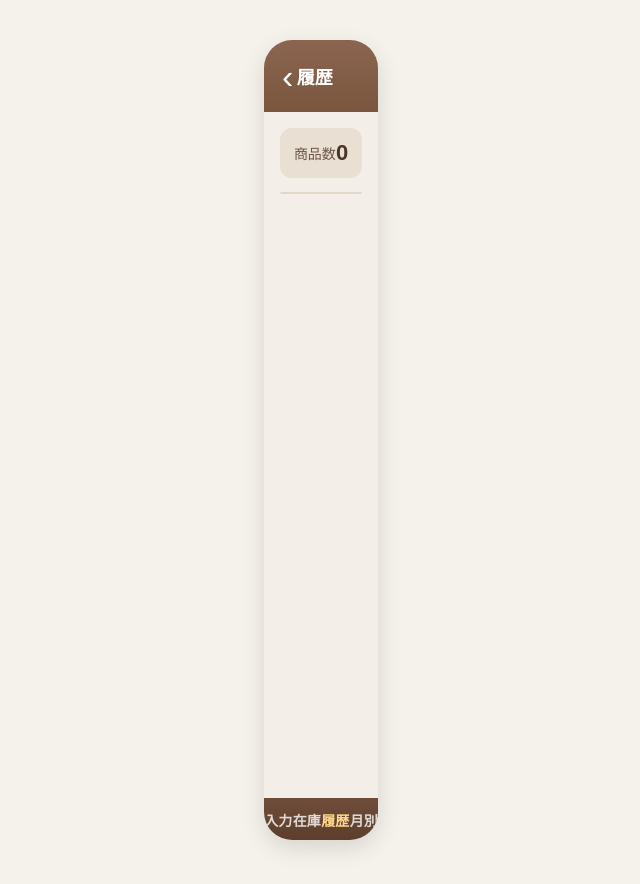
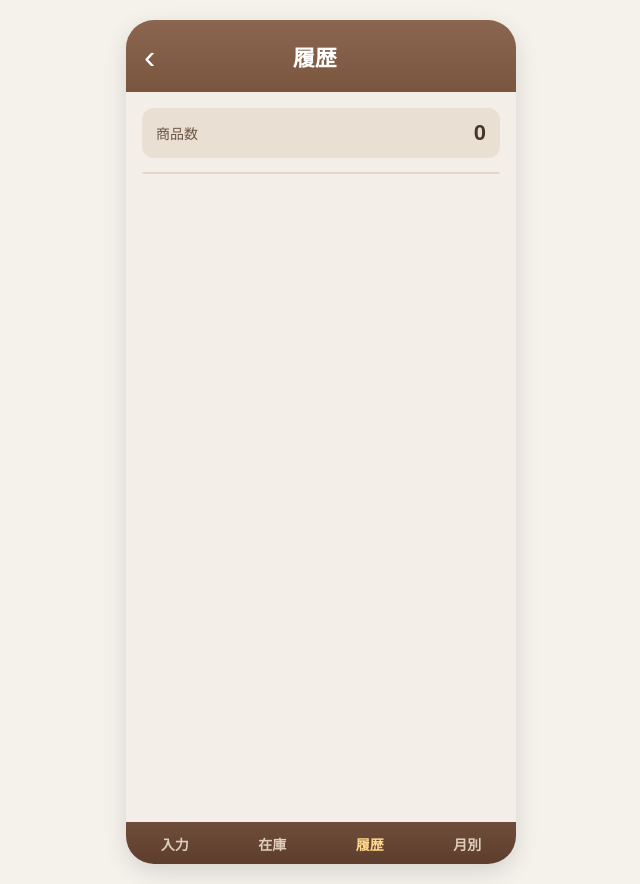
Before and after one commit to unooo4-spec/myflask-app, a Flask app: page /history in a window 1280 px wide. Shown: the whole page, without its empty margins (319-959 px from the left). Before the commit the page ends 851 px from the top, so only its background shows below. Run offline with Flask 3, Linux system fonts and the light colour scheme; data that the repository does not hold is empty.

Commit message:
Update style.css

```diff
--- a/static/style.css
+++ b/static/style.css
@@ -1,37 +1,55 @@
 body {
     margin: 0;
     padding: 0;
-    font-family: sans-serif;
-    background: #f3f0eb;
+    font-family: "Hiragino Sans", "Yu Gothic", sans-serif;
+    background: #f5f1eb;
+    color: #4b3428;
     display: flex;
     justify-content: center;
     padding: 20px 0;
 }
 
-.phone {
+.phone-frame {
     width: 390px;
     min-height: 844px;
-    background: #f7f3ef;
+    background: #f3eee7;
     border-radius: 28px;
     overflow: hidden;
-    box-shadow: 0 4px 16px rgba(0,0,0,0.15);
+    box-shadow: 0 8px 24px rgba(0, 0, 0, 0.12);
     position: relative;
 }
 
-.app-header {
-    background: #8b6a52;
+.top-bar {
+    height: 72px;
+    background: linear-gradient(180deg, #8b654f, #7a563f);
     color: white;
-    text-align: center;
-    padding: 16px;
+    display: flex;
+    align-items: center;
+    justify-content: space-between;
+    padding: 0 18px;
+    box-sizing: border-box;
 }
 
-.app-header h1 {
+.top-bar h1 {
     margin: 0;
     font-size: 22px;
+    font-weight: 700;
+}
+
+.back-button {
+    color: white;
+    text-decoration: none;
+    font-size: 34px;
+    line-height: 1;
+}
+
+.top-bar-space {
+    width: 24px;
 }
 
 .content {
     padding: 16px 16px 90px;
+    box-sizing: border-box;
 }
 
 .card {
@@ -39,10 +57,11 @@ body {
     padding: 16px;
     border-radius: 12px;
     margin-bottom: 16px;
-    box-shadow: 0 2px 8px rgba(0,0,0,0.08);
+    box-shadow: 0 2px 8px rgba(0, 0, 0, 0.08);
 }
 
-input, select {
+input,
+select {
     width: 100%;
     padding: 10px;
     margin-top: 6px;
@@ -50,6 +69,8 @@ input, select {
     border-radius: 8px;
     border: 1px solid #ccc;
     box-sizing: border-box;
+    font-size: 16px;
+    background: white;
 }
 
 button {
@@ -60,6 +81,7 @@ button {
     border: none;
     border-radius: 10px;
     font-size: 16px;
+    cursor: pointer;
 }
 
 .list-item {
@@ -70,45 +92,9 @@ button {
     display: flex;
     justify-content: space-between;
     align-items: center;
-    box-shadow: 0 2px 8px rgba(0,0,0,0.08);
+    box-shadow: 0 2px 8px rgba(0, 0, 0, 0.08);
 }
 
-.status {
-    padding: 4px 10px;
-    border-radius: 999px;
-    color: white;
-    font-size: 13px;
-    font-weight: bold;
-}
-
-.danger {
-    background: #d9534f;
-}
-
-.warning {
-    background: #f0ad4e;
-}
-
-.safe {
-    background: #5cb85c;
-}
-
-.bottom-nav {
-    position: absolute;
-    bottom: 0;
-    width: 100%;
-    background: #6f4e37;
-    display: flex;
-    justify-content: space-around;
-    padding: 10px 0;
-}
-
-.bottom-nav a {
-    color: white;
-    text-decoration: none;
-    font-size: 14px;
-    font-weight: bold;
-}
 .status {
     padding: 4px 10px;
     border-radius: 999px;
@@ -138,56 +124,6 @@ button {
     border-radius: 6px;
     text-decoration: none;
     font-size: 12px;
-}
-
-body {
-    margin: 0;
-    font-family: "Hiragino Sans", "Yu Gothic", sans-serif;
-    background: #f5f1eb;
-    color: #4b3428;
-}
-
-.phone-frame {
-    max-width: 390px;
-    margin: 20px auto;
-    min-height: 100vh;
-    background: #f3eee7;
-    border-radius: 28px;
-    overflow: hidden;
-    box-shadow: 0 8px 24px rgba(0, 0, 0, 0.12);
-    position: relative;
-}
-
-.top-bar {
-    height: 72px;
-    background: linear-gradient(180deg, #8b654f, #7a563f);
-    color: white;
-    display: flex;
-    align-items: center;
-    justify-content: space-between;
-    padding: 0 18px;
-}
-
-.top-bar h1 {
-    margin: 0;
-    font-size: 18px;
-    font-weight: 700;
-}
-
-.back-button {
-    color: white;
-    text-decoration: none;
-    font-size: 34px;
-    line-height: 1;
-}
-
-.top-bar-space {
-    width: 24px;
-}
-
-.content {
-    padding: 16px;
-    padding-bottom: 90px;
 }
 
 .history-summary {
@@ -269,15 +205,30 @@ body {
     padding: 12px 0 10px;
 }
 
+.bottom-nav a,
 .nav-item {
     color: #f4e7d3;
     text-decoration: none;
     font-size: 14px;
     font-weight: 600;
-    opacity: 0.8;
+    opacity: 0.85;
 }
 
+.bottom-nav a.active,
 .nav-item.active {
     opacity: 1;
     color: #ffd98c;
 }
+
+@media (max-width: 430px) {
+    body {
+        padding: 0;
+    }
+
+    .phone-frame {
+        width: 100%;
+        min-height: 100vh;
+        border-radius: 0;
+        box-shadow: none;
+    }
+}
```
